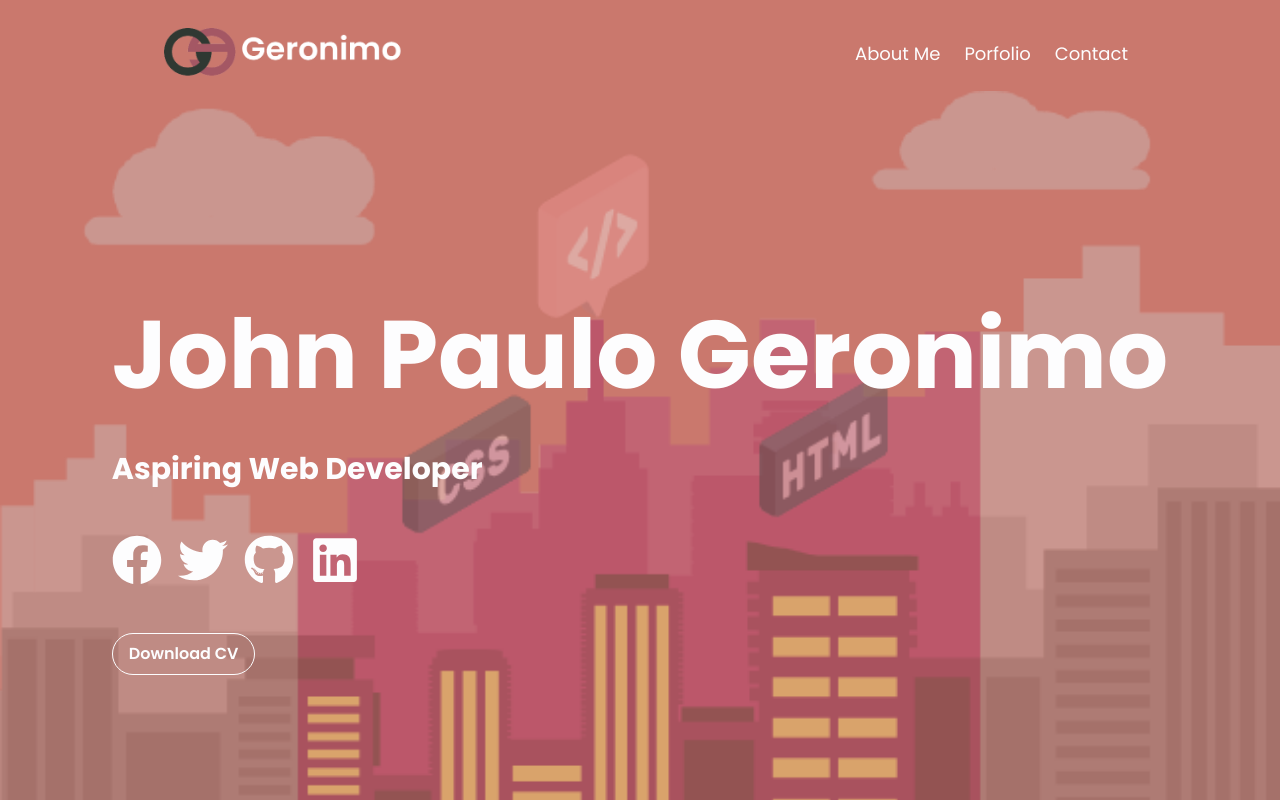
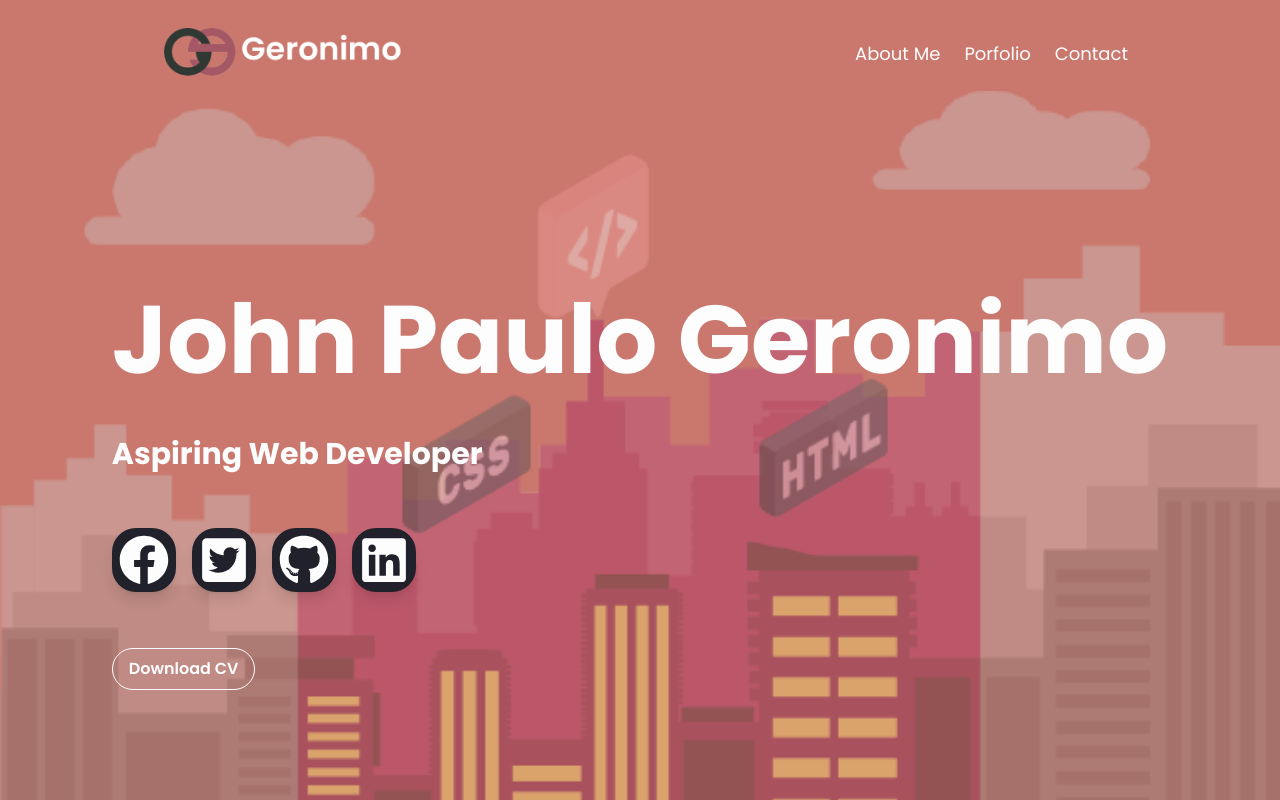
Before and after one commit to geronimium-gr/My-Portfolio, a React (Create React App) app: page / in a window 1280 px wide. Shown: the top 800 px of the page. Built offline with nearby package versions, Linux system fonts and the light colour scheme; a web font is replaced by a local one.

Commit message:
feature: Scroll to Top
Improvement of UI in Social Media Section

```diff
--- a/src/components/Hero.jsx
+++ b/src/components/Hero.jsx
@@ -1,6 +1,11 @@
 import React from "react";
 import image from "../images/me.png";
-import { FaFacebook, FaTwitter, FaGithub, FaLinkedin } from "react-icons/fa";
+import {
+  FaFacebook,
+  FaTwitterSquare,
+  FaGithub,
+  FaLinkedin,
+} from "react-icons/fa";
 
 const Hero = () => {
   return (
@@ -22,16 +27,16 @@ const Hero = () => {
           id="name"
           className="flex justify-center space-x-4 md:justify-start"
         >
-          <a href="http://">
+          <a href="http://" className="social-icon hover:bg-[#3b5998]">
             <FaFacebook className="text-whitish" size={50} />
           </a>
-          <a href="http://">
-            <FaTwitter className="text-whitish" size={50} />
+          <a href="http://" className="social-icon hover:bg-[#00acee]">
+            <FaTwitterSquare className="text-whitish" size={50} />
           </a>
-          <a href="http://">
+          <a href="http://" className="social-icon hover:bg-[#6e5494]">
             <FaGithub className="text-whitish" size={50} />
           </a>
-          <a href="http://">
+          <a href="http://" className="social-icon hover:bg-[#0072b1]">
             <FaLinkedin className="text-whitish" size={50} />
           </a>
         </div>
--- a/src/components/NavigationBar.jsx
+++ b/src/components/NavigationBar.jsx
@@ -1,13 +1,34 @@
-import React, { useState } from "react";
+import React, { useState, useEffect } from "react";
 import logo from "../images/geronimologowhite.png";
 import smalllogo from "../images/logo.png";
-import { FaBars, FaTimes } from "react-icons/fa";
+import { FaBars, FaTimes, FaArrowUp } from "react-icons/fa";
 import { Link } from "react-scroll";
 
 const NavigationBar = () => {
   const [menu, setMenu] = useState(false);
+  const [displayScroll, setdisplayScroll] = useState(false);
 
   const openMenu = () => setMenu(!menu);
+
+  const scrolltoTop = () => {
+    window.scroll(0, 0);
+  };
+
+  useEffect(() => {
+    const handleScroll = (event) => {
+      if (window.scrollY > 90) {
+        setdisplayScroll(true);
+      } else {
+        setdisplayScroll(false);
+      }
+    };
+
+    window.addEventListener("scroll", handleScroll);
+
+    return () => {
+      window.removeEventListener("scroll", handleScroll);
+    };
+  }, []);
 
   return (
     // Navigation Bar
@@ -109,6 +130,17 @@ const NavigationBar = () => {
           </Link>
         </li>
       </ul>
+
+      <button
+        onClick={scrolltoTop}
+        className={`${
+          !displayScroll
+            ? "hidden"
+            : "hidden fixed bottom-[20px] right-[30px] z-30 text-xl bg-gunmetal text-whitish border-none outline-none cursor-pointer p-5 rounded-full animate-bounce md:block"
+        }`}
+      >
+        <FaArrowUp />
+      </button>
     </>
   );
 };
--- a/src/index.css
+++ b/src/index.css
@@ -21,6 +21,16 @@
     background-size: 1300px;
     background-position: 50% 0%;
     background-size: cover;
+  }
+}
+
+@layer components {
+  .social-icon {
+    @apply h-16 w-16 mt-2 mb-2 grid place-content-center shadow-lg bg-raisinBlack text-green-500
+               hover:text-white
+               rounded-3xl hover:rounded-xl
+               transition-all duration-300 ease-linear
+               cursor-pointer;
   }
 }
 
@@ -99,18 +109,3 @@
   opacity: 1;
   transform: scale(1);
 }
-
-#name {
-  animation: slideFromLeft 1s ease-in;
-}
-
-/* Animation */
-@keyframes slideFromLeft {
-  0% {
-    transform: translateX(-100%);
-  }
-
-  100% {
-    transform: translateX(0);
-  }
-}
```
